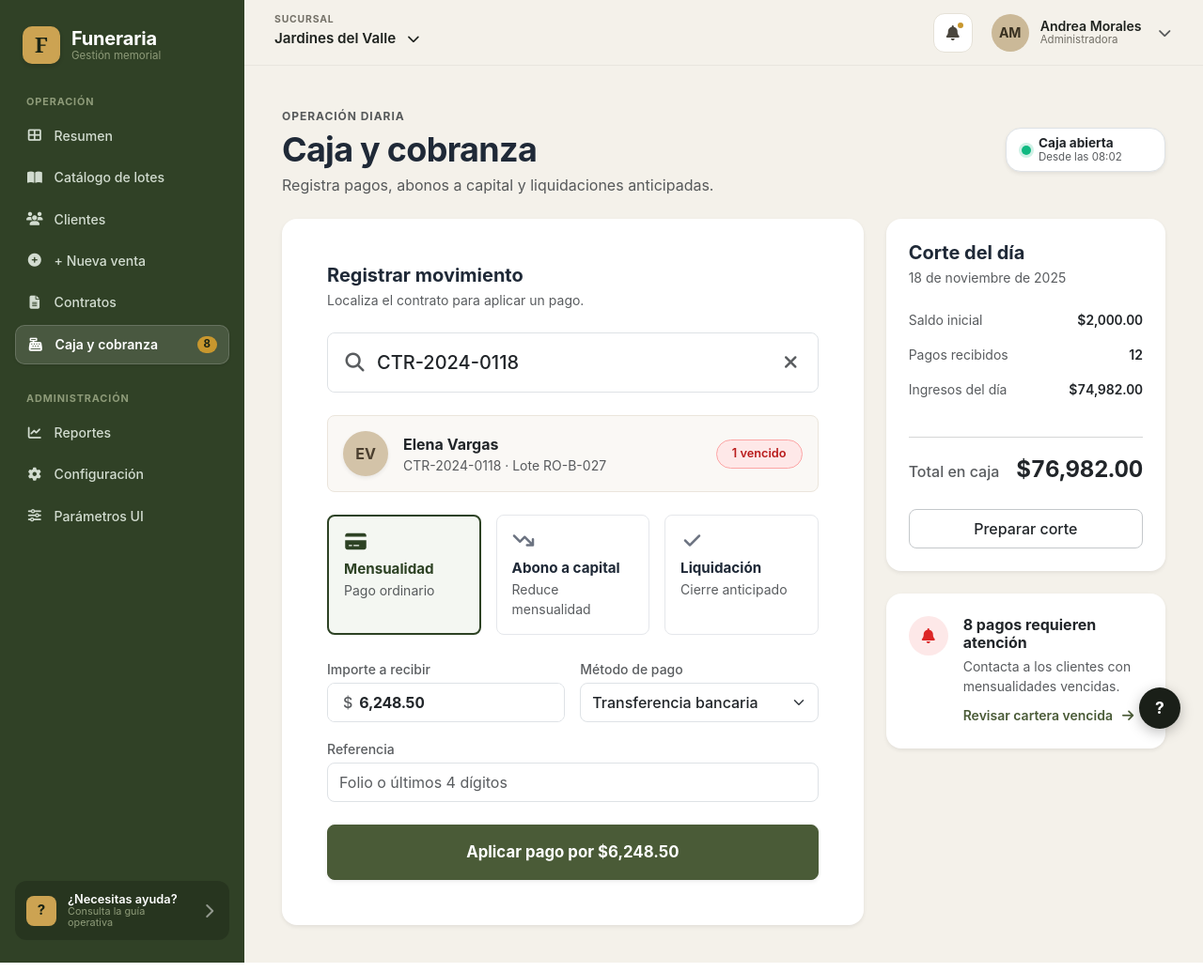
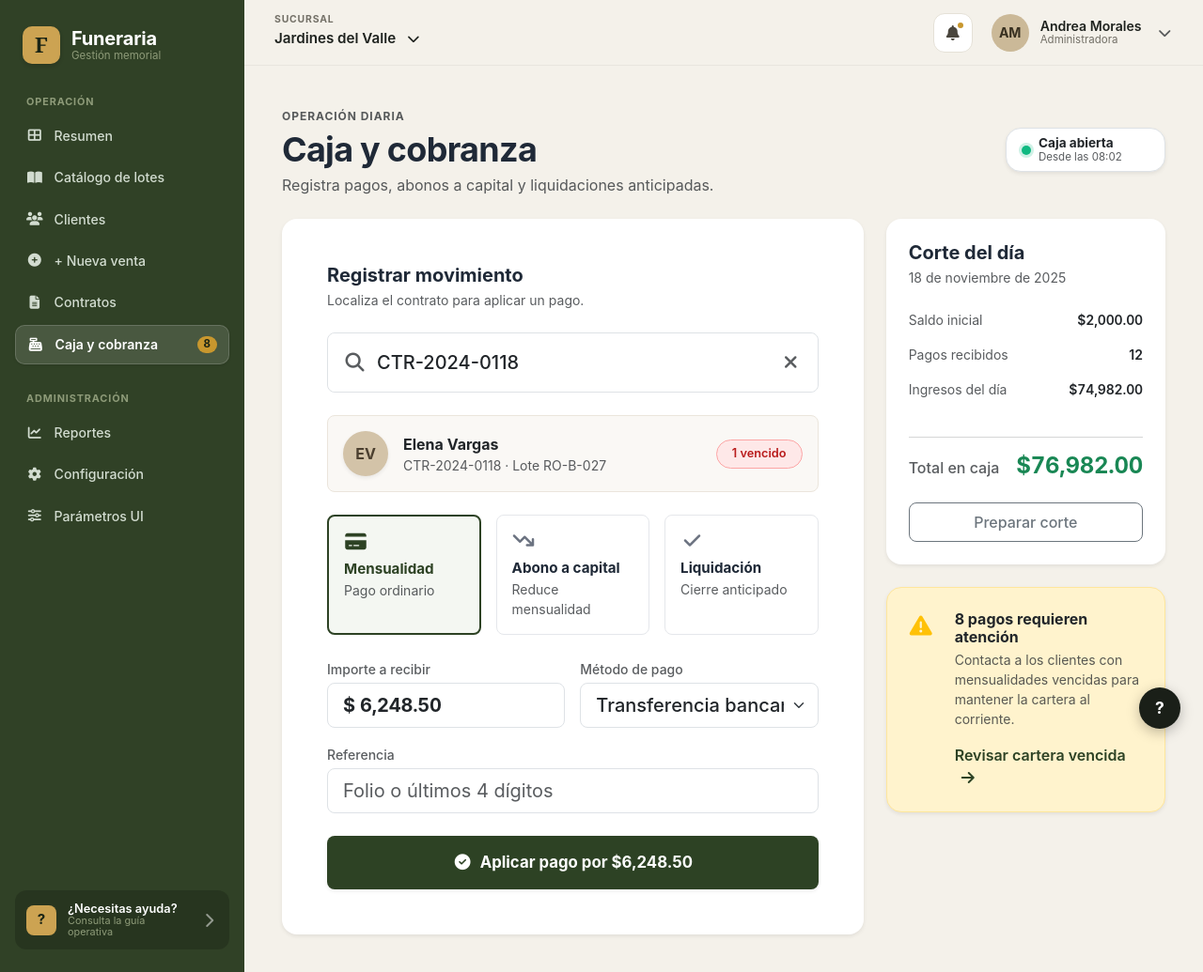
Before and after one commit to Riguidix/SistemaFuneraria, an ASP.NET Core app: page /Caja in a window 1280 px wide. Shown: the whole page at 94% size. Run offline with ASP.NET Core 8, Linux system fonts and the light colour scheme; some libraries are stand-ins or nearby versions.

Commit message:
feat(web): SF-019/VistaCajaParte2 - formulario de cobro corte del dia y alertas de cartera

```diff
--- a/src/SistemaFuneraria.Web/Pages/Caja/Index.cshtml
+++ b/src/SistemaFuneraria.Web/Pages/Caja/Index.cshtml
@@ -29,7 +29,7 @@
      ======================================================== -->
 <div class="row g-4">
     <!-- ====================================================
-         COLUMNA IZQUIERDA: Panel "Registrar movimiento" (SF-080)
+         COLUMNA IZQUIERDA: Panel "Registrar movimiento" (SF-080 & SF-081)
          ==================================================== -->
     <div class="col-12 col-lg-8">
         <div class="card border-0 shadow-sm rounded-4 p-4 p-md-5 bg-white">
@@ -119,48 +119,48 @@
                 </div>
             </div>
 
-            <!-- Formulario de Cobro (Integrado según Figma Captura 10) -->
+            <!-- ========================================================
+                 FORMULARIO INFERIOR DE COBRO (SF-081)
+                 ======================================================== -->
             <form id="formAplicarPago" onsubmit="event.preventDefault(); procesarPago();">
                 <div class="row g-3 mb-3">
-                    <!-- Importe a recibir -->
+                    <!-- 1. Importe a recibir -->
                     <div class="col-12 col-md-6">
                         <label class="form-label text-muted small fw-medium mb-1">Importe a recibir</label>
-                        <div class="input-group rounded-3 overflow-hidden border">
-                            <span class="input-group-text bg-white border-0 text-muted ps-3 pe-1 fw-medium">$</span>
-                            <input type="text"
-                                   id="inputImporteRecibir"
-                                   class="form-control border-0 sf-money fw-bold text-dark py-2 ps-1"
-                                   value="6,248.50"
-                                   readonly />
-                        </div>
+                        <input type="text"
+                               id="inputImporteRecibir"
+                               class="form-control form-control-lg sf-money fw-bold text-dark rounded-3"
+                               value="$ 6,248.50"
+                               readonly />
                     </div>
 
-                    <!-- Método de pago -->
+                    <!-- 2. Método de pago -->
                     <div class="col-12 col-md-6">
                         <label class="form-label text-muted small fw-medium mb-1">Método de pago</label>
-                        <select id="selectMetodoPago" class="form-select rounded-3 py-2 text-dark fw-medium border">
-                            <option value="Transferencia bancaria" selected>Transferencia bancaria</option>
-                            <option value="Efectivo">Efectivo en ventanilla</option>
-                            <option value="Tarjeta">Tarjeta de Débito / Crédito</option>
+                        <select id="selectMetodoPago" class="form-select form-select-lg rounded-3 text-dark fw-medium">
+                            <option selected>Transferencia bancaria</option>
+                            <option>Efectivo</option>
+                            <option>Tarjeta de débito / crédito</option>
                         </select>
                     </div>
                 </div>
 
-                <!-- Referencia -->
+                <!-- 3. Referencia -->
                 <div class="mb-4">
                     <label class="form-label text-muted small fw-medium mb-1">Referencia</label>
                     <input type="text"
                            id="inputReferencia"
-                           class="form-control rounded-3 py-2 border"
+                           class="form-control form-control-lg rounded-3"
                            placeholder="Folio o últimos 4 dígitos" />
                 </div>
 
-                <!-- Botón Principal Aplicar Pago -->
+                <!-- Botón de Acción Principal -->
                 <button type="submit"
                         id="btnAplicarPago"
-                        class="btn w-100 py-3 fw-bold rounded-3 text-white d-flex align-items-center justify-content-center gap-2 shadow-sm"
-                        style="background-color: #4A5B37; border-color: #4A5B37; font-size: 1.05rem;">
-                    <span>Aplicar pago por $6,248.50</span>
+                        class="btn w-100 py-3 rounded-3 fw-bold shadow-sm d-flex align-items-center justify-content-center"
+                        style="background-color: #2D4224; color: #ffffff; border: none; font-size: 1.05rem;">
+                    <i class="fa-solid fa-circle-check me-2"></i>
+                    <span id="textoBtnAplicarPago">Aplicar pago por $6,248.50</span>
                 </button>
             </form>
 
@@ -179,16 +179,17 @@
     </div>
 
     <!-- ====================================================
-         COLUMNA DERECHA: Corte del día & Alertas (Figma Captura 10)
+         COLUMNA DERECHA: Panel de Métricas y Control (SF-081)
          ==================================================== -->
     <div class="col-12 col-lg-4">
-        <!-- Card: Corte del día -->
+        <!-- Card 1: Corte del día -->
         <div class="card border-0 shadow-sm rounded-4 p-4 mb-4 bg-white">
             <div class="mb-4">
                 <h3 class="h5 fw-bold mb-1" style="color: var(--sf-text-dark, #1F2937);">Corte del día</h3>
                 <p class="text-muted small mb-0">18 de noviembre de 2025</p>
             </div>
 
+            <!-- Lista de métricas financieras tabulares (.sf-money) -->
             <div class="d-flex flex-column gap-3 mb-4">
                 <div class="d-flex justify-content-between align-items-center text-muted small">
                     <span>Saldo inicial</span>
@@ -206,29 +207,28 @@
 
             <hr class="my-3 text-muted opacity-25" />
 
+            <!-- Total destacado en caja -->
             <div class="d-flex justify-content-between align-items-baseline mb-4">
                 <span class="text-muted fw-medium">Total en caja</span>
-                <span class="sf-money fs-4 fw-bold text-dark" id="montoTotalCaja">$76,982.00</span>
+                <span class="h4 fw-bold text-success sf-money mb-0" id="montoTotalCaja">$76,982.00</span>
             </div>
 
+            <!-- Botón de acción: Preparar corte -->
             <button type="button"
-                    class="btn btn-outline-secondary w-100 py-2 rounded-3 fw-medium text-dark border-secondary-subtle"
+                    class="btn btn-outline-secondary w-100 py-2 rounded-3 fw-medium"
                     onclick="alert('Resumen de corte del día listo para impresión o cierre de turno.')">
                 Preparar corte
             </button>
         </div>
 
-        <!-- Card: Alerta de Cartera Vencida -->
-        <div class="card border-0 shadow-sm rounded-4 p-4 bg-white">
+        <!-- Card 2: Alerta "Pagos que requieren atención" -->
+        <div class="card bg-warning-subtle border border-warning-subtle rounded-4 p-4 shadow-sm">
             <div class="d-flex align-items-start gap-3">
-                <div class="rounded-circle d-flex align-items-center justify-content-center flex-shrink-0"
-                     style="width: 42px; height: 42px; background-color: #FDE8E8; color: #DC2626;">
-                    <i class="fa-solid fa-bell"></i>
-                </div>
+                <i class="fa-solid fa-triangle-exclamation text-warning fs-4 me-2 mt-1"></i>
                 <div>
-                    <h4 class="h6 fw-bold mb-1 text-dark">8 pagos requieren atención</h4>
-                    <p class="text-muted small mb-2">Contacta a los clientes con mensualidades vencidas.</p>
-                    <a href="/Clientes" class="fw-semibold small text-decoration-none" style="color: #4A5B37;">
+                    <h4 class="h6 fw-bold text-dark mb-1">8 pagos requieren atención</h4>
+                    <p class="small text-muted mb-3">Contacta a los clientes con mensualidades vencidas para mantener la cartera al corriente.</p>
+                    <a href="/Clientes" class="text-decoration-none fw-semibold" style="color: #2D4224;">
                         Revisar cartera vencida <i class="fa-solid fa-arrow-right ms-1"></i>
                     </a>
                 </div>
@@ -276,7 +276,7 @@
 </style>
 
 <!-- ========================================================
-     VANILLA JS: Conmutador de Movimiento y Búsqueda
+     VANILLA JS: Conmutador de Movimiento, Importes y Cobro
      ======================================================== -->
 <script>
     let tipoMovimientoActual = 'mensualidad';
@@ -295,30 +295,32 @@
         document.getElementById('cardOpcionLiquidacion').classList.remove('active');
 
         const inputImporte = document.getElementById('inputImporteRecibir');
-        const btnPago = document.getElementById('btnAplicarPago');
+        const txtBtn = document.getElementById('textoBtnAplicarPago');
 
         if (tipo === 'mensualidad') {
             document.getElementById('cardOpcionMensualidad').classList.add('active');
-            inputImporte.value = montos.mensualidad;
+            inputImporte.value = '$ ' + montos.mensualidad;
             inputImporte.readOnly = true;
-            btnPago.innerHTML = '<span>Aplicar pago por $' + montos.mensualidad + '</span>';
+            if (txtBtn) txtBtn.textContent = 'Aplicar pago por $' + montos.mensualidad;
         } else if (tipo === 'abono') {
             document.getElementById('cardOpcionAbono').classList.add('active');
-            inputImporte.value = montos.abono;
-            inputImporte.readOnly = false; // Permitir al usuario cambiar el importe de abono extraordinario
-            btnPago.innerHTML = '<span>Aplicar abono por $' + inputImporte.value + '</span>';
+            inputImporte.value = '$ ' + montos.abono;
+            inputImporte.readOnly = false;
+            if (txtBtn) txtBtn.textContent = 'Aplicar abono por $' + montos.abono;
         } else if (tipo === 'liquidacion') {
             document.getElementById('cardOpcionLiquidacion').classList.add('active');
-            inputImporte.value = montos.liquidacion;
+            inputImporte.value = '$ ' + montos.liquidacion;
             inputImporte.readOnly = true;
-            btnPago.innerHTML = '<span>Aplicar liquidación por $' + montos.liquidacion + '</span>';
+            if (txtBtn) txtBtn.textContent = 'Aplicar liquidación por $' + montos.liquidacion;
         }
     }
 
     // Actualizar texto del botón si edita el input de abono
     document.getElementById('inputImporteRecibir')?.addEventListener('input', function(e) {
         if (tipoMovimientoActual === 'abono') {
-            document.getElementById('btnAplicarPago').innerHTML = '<span>Aplicar abono por $' + e.target.value + '</span>';
+            const raw = e.target.value.replace(/[^0-9.]/g, '');
+            const txtBtn = document.getElementById('textoBtnAplicarPago');
+            if (txtBtn) txtBtn.textContent = 'Aplicar abono por $' + raw;
         }
     });
 
@@ -366,7 +368,7 @@
         const metodo = document.getElementById('selectMetodoPago').value;
 
         if (alerta && txt && sub) {
-            txt.textContent = '¡Pago de $' + monto + ' aplicado con éxito!';
+            txt.textContent = '¡Pago de ' + monto + ' aplicado con éxito!';
             sub.textContent = 'Método: ' + metodo + ' · Recibo foliado emitido correctamente.';
             alerta.classList.remove('d-none');
 
```
